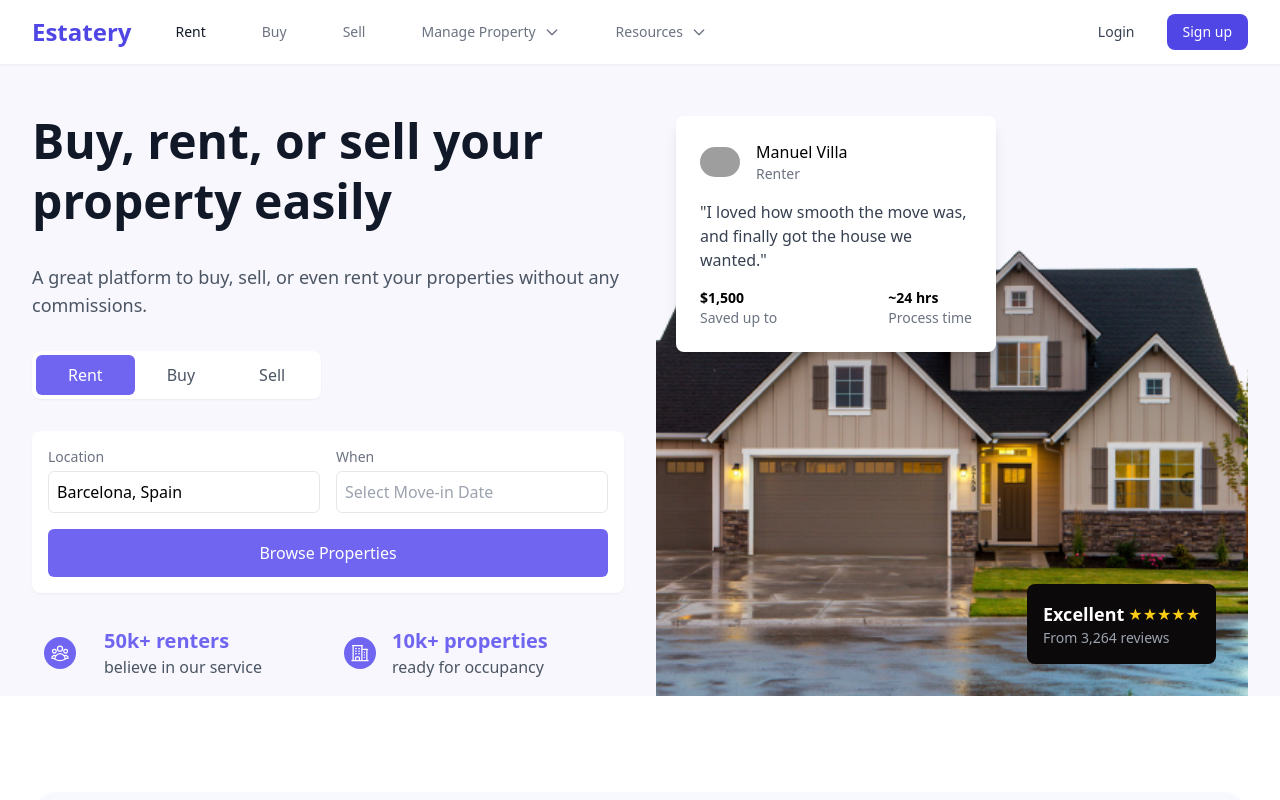
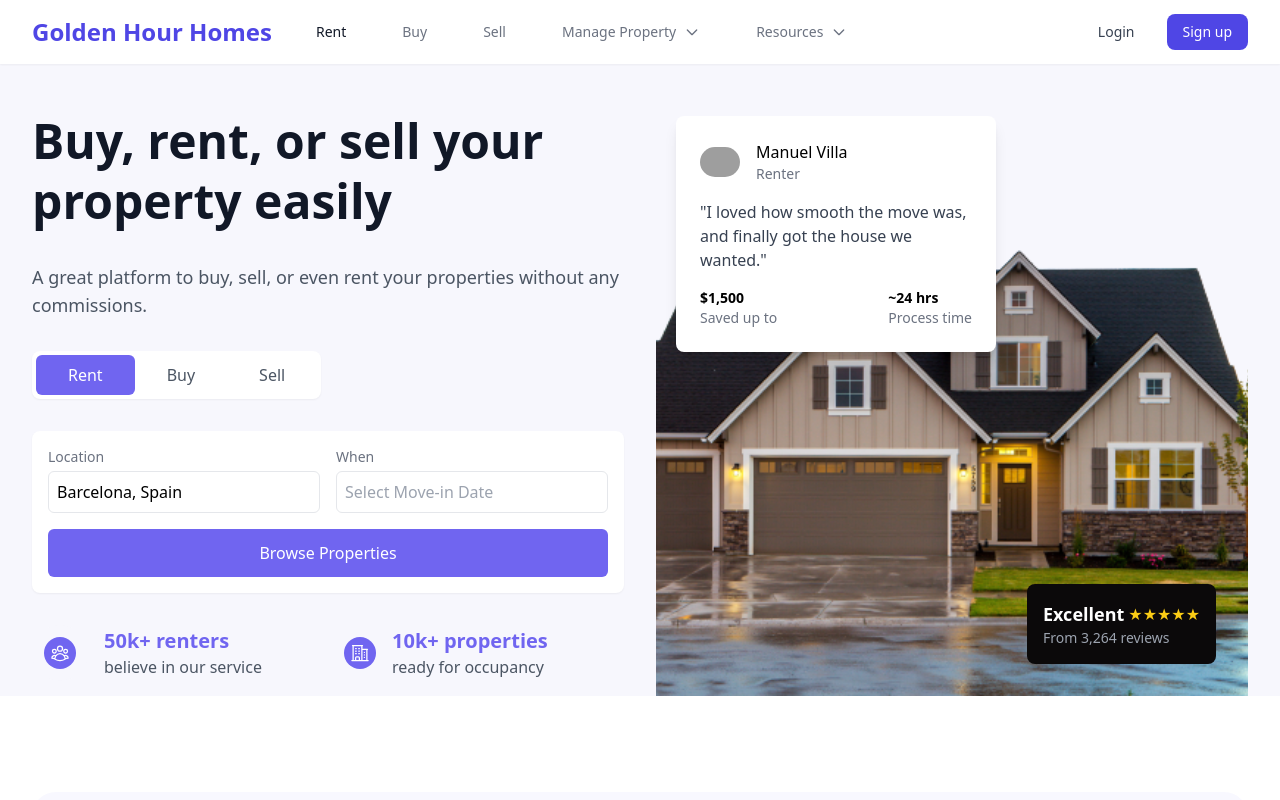
Before and after one commit to PPableo/real-estate-website, a Next.js app: page / in a window 1280 px wide. Shown: the top 800 px of the page. Built offline with nearby package versions, Linux system fonts and the light colour scheme; grey boxes are pictures that could not be loaded.

Commit message:
updated titles

```diff
--- a/src/components/CTA.js
+++ b/src/components/CTA.js
@@ -18,7 +18,7 @@ export default function CTA() {
             </button>
           </div>
           <p className="text-sm text-gray-500">
-            Join <span className="text-[#7065F0]">10,000+</span> other landlords in our estatery community.
+            Join <span className="text-[#7065F0]">10,000+</span> other landlords in our Golder Hour Homes community.
           </p>
         </div>
       </section>
--- a/src/components/Footer.js
+++ b/src/components/Footer.js
@@ -9,8 +9,8 @@ export default function Footer() {
           {/* Logo Column */}
           <div className="lg:col-span-1">
             <div className="flex items-center gap-2 mb-4">
-              <Image src="/estatery-logo.svg" alt="Estatery" width={32} height={32} />
-              <span className="text-xl font-bold">Estatery</span>
+              <Image src="/logo.svg" alt="Golden Hour Homes Logo" width={32} height={32} />
+              <span className="text-xl font-bold">Golden Hour Homes</span>
             </div>
           </div>
 
@@ -61,7 +61,7 @@ export default function Footer() {
         {/* Bottom Section */}
         <div className="pt-8 border-t border-gray-200">
           <div className="flex flex-col md:flex-row justify-between items-center">
-            <p className="text-gray-500 text-sm">© 2024 Estatery. All rights reserved</p>
+            <p className="text-gray-500 text-sm">© 2024 Golden Hour Homes. All rights reserved</p>
             <div className="flex gap-6 mt-4 md:mt-0">
               <a href="#" className="text-gray-400 hover:text-gray-600">
                 <span className="sr-only">Facebook</span>
--- a/src/components/Navbar.js
+++ b/src/components/Navbar.js
@@ -7,7 +7,7 @@ export default function Navbar() {
           <div className="flex justify-between items-center h-16">
             <div className="flex items-center">
               <div className="flex-shrink-0">
-                <span className="text-indigo-600 text-2xl font-bold">Estatery</span>
+                <span className="text-indigo-600 text-2xl font-bold">Golden Hour Homes</span>
               </div>
               <div className="hidden md:flex md:ml-8 space-x-8">
                 <a href="#" className="text-gray-900 px-3 py-2 text-sm font-medium">Rent</a>
```
